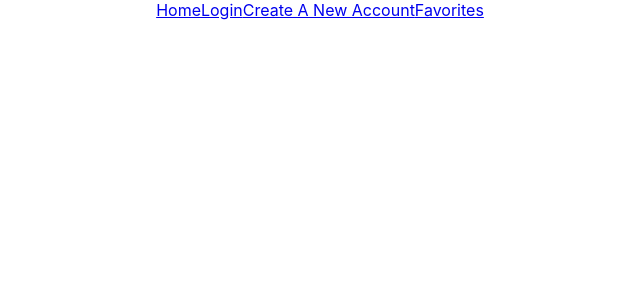
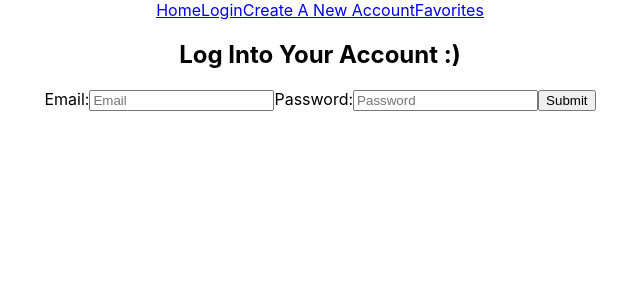
Before and after one commit to jacquelinebelle/movie-tracker, a React (Create React App) app: page /login in a window 1280 px wide. Shown: the top 300 px of the page, without its empty margins (320-960 px from the left). Built offline with nearby package versions, Linux system fonts and the light colour scheme.

Commit message:
Add login form
Co-Authored-by: Evan Markowitz <emarkowitz1@gmail.com>
Co-Authored-by: Jacqueline Moore <jacquelinebmoore@gmail.com>
Co-Authored-by: Andreea Hanson <andreea.hanson7@gmail.com>

```diff
--- a/src/components/App/App.js
+++ b/src/components/App/App.js
@@ -3,6 +3,7 @@ import { Switch, Route } from 'react-router-dom';
 import MovieGallery from '../MovieGallery/MovieGallery';
 import NavBar from '../NavBar/NavBar';
 import SignUpForm from '../SignUpForm/SignUpForm';
+import LoginForm from '../LoginForm/LoginForm';
 import './App.css'
 
 
@@ -12,6 +13,7 @@ function App() {
       <NavBar />
       <Switch>
         <Route exact path='/create-account' render={() => <SignUpForm />} />
+        <Route exact path='/login' render={() => <LoginForm />} />
         <Route exact path='/' render={() => <MovieGallery />} />
       </Switch>
     </div>
--- /dev/null
+++ b/src/components/LoginForm/LoginForm.js
@@ -0,0 +1,53 @@
+import React, { Component } from 'react';
+import { connect } from 'react-redux';
+import './LoginForm.scss';
+
+class LoginForm extends Component {
+    constructor() {
+        super();
+        this.state = {
+            email: '',
+            password: '',
+            isLoggedIn: false
+        }
+    }
+
+    handleChange = (e) => {
+        this.setState({[e.target.name]: e.target.value})
+    }
+
+    handleSubmit = async (e) => {
+        e.preventDefault();
+        this.setState({ isLoggedIn: true })
+        // something to validate password
+    }
+
+    render() {
+        return (
+            <>
+                <h2>Log Into Your Account :)</h2>
+                <form>
+                    <label htmlFor="email-input">Email:</label>
+                    <input type="text" placeholder="Email"
+                        name='email'
+                        value={this.state.email}
+                        onChange={this.handleChange} />
+                    <label htmlFor="password-input">Password:</label>
+                    <input type="text" placeholder="Password"
+                        name='password'
+                        value={this.state.password}
+                        onChange={this.handleChange} />
+                    <button onClick={this.handleSubmit}>Submit</button>
+                </form>
+            </>
+        )
+    }
+}
+
+const mapDispatchToProps = dispatch => ( {
+    handleSubmit: () => dispatch( this.setState(this.state.isLoggedIn) )
+  } )
+  const mapStateToProps = ( state ) => ( {
+    isLoggedIn: state.isLoggedIn
+  } )
+export default connect( mapStateToProps, mapDispatchToProps )( LoginForm )
```
Also changed, not shown: src/actions/index.js (line endings or trailing spaces), src/components/LoginForm/LoginForm.scss (added), 1 other file (tests, documents, lock files or other folders).
